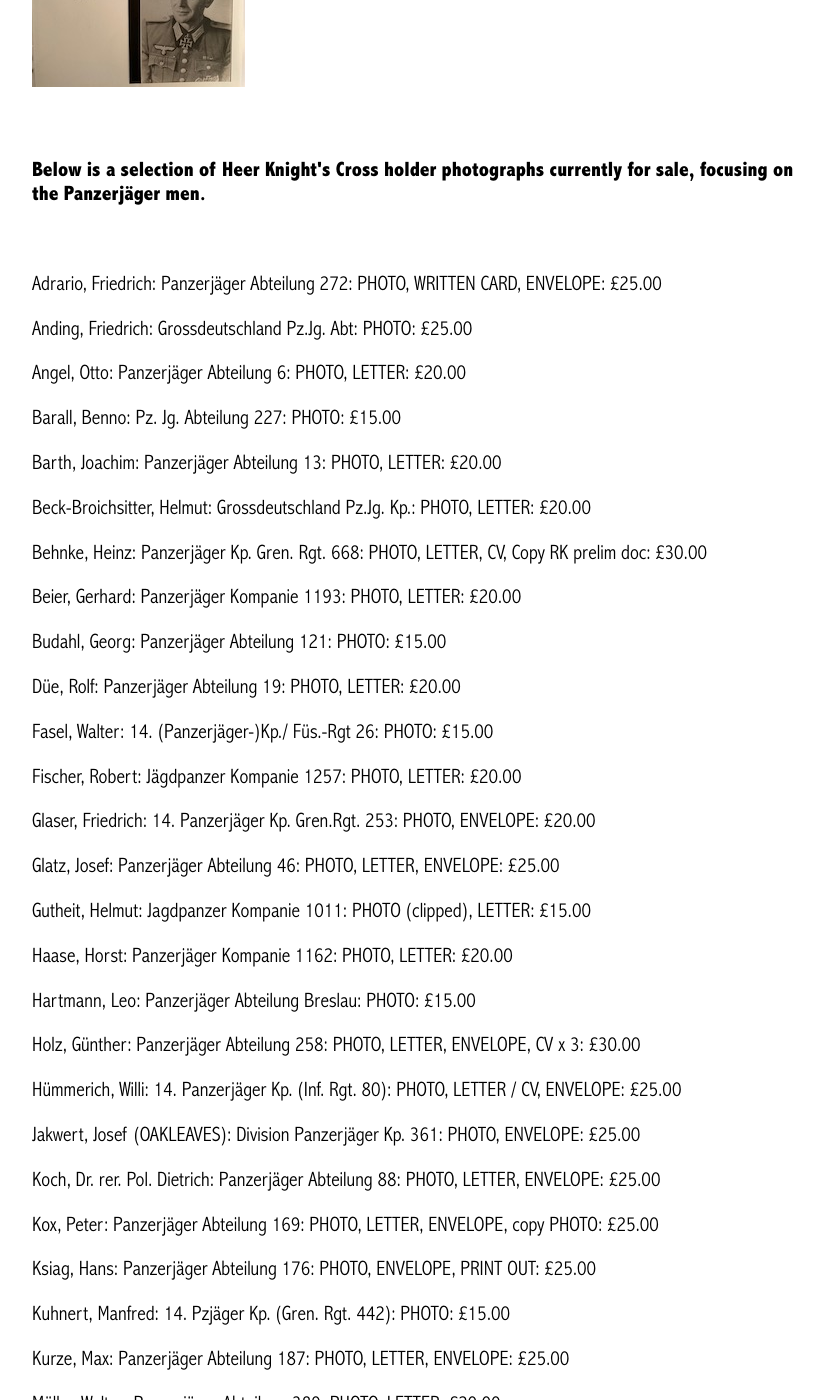
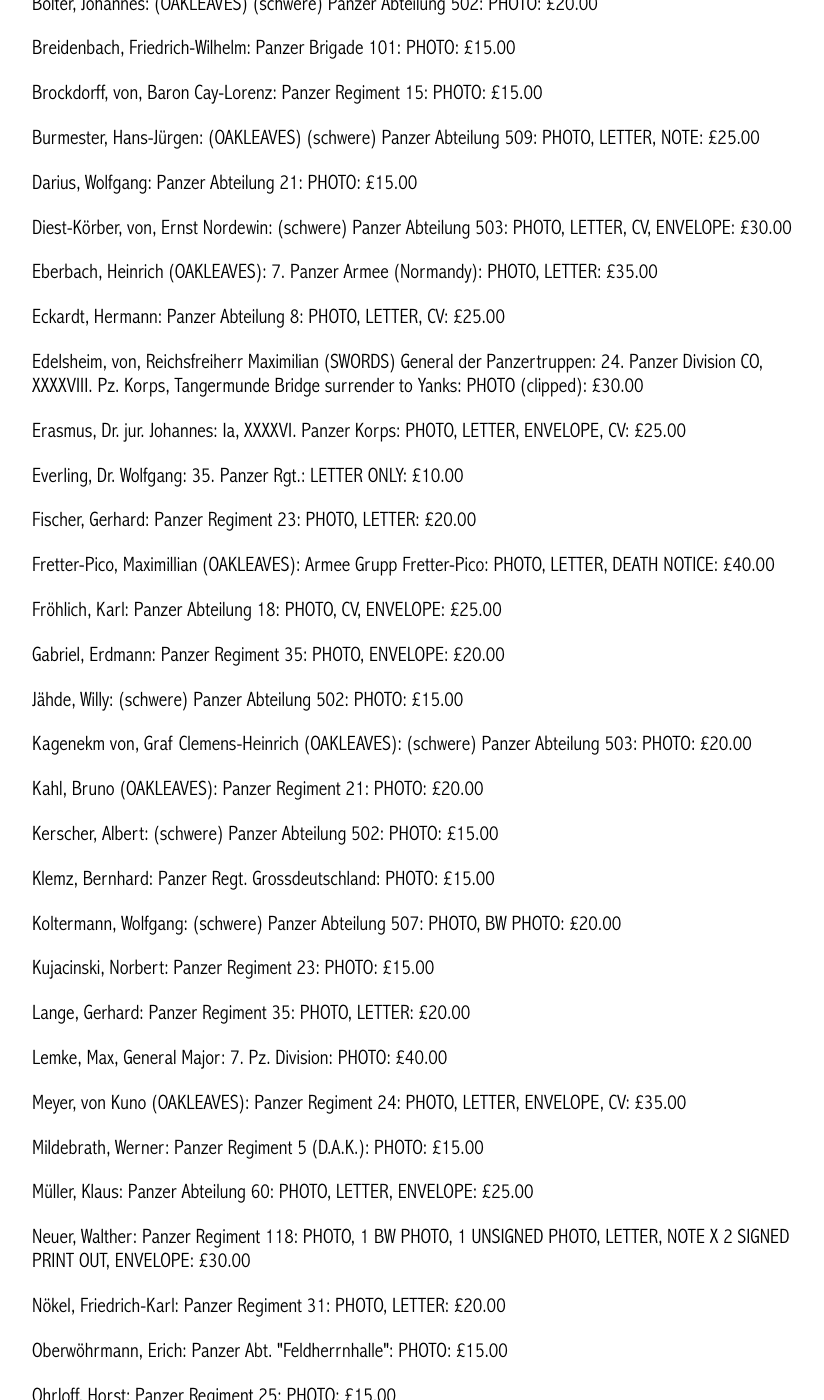
Before and after one commit to lahphotographs/lahphotographs.github.com, a Jekyll site: the page built from heer_photos.md, in a window 1280 px wide and 1400 px high, scrolled down 1107 px. Shown: the whole window, without its empty margins (213-1037 px from the left). Built offline with Jekyll 4.4.1, drawn with Linux system fonts in a browser that asks for light colours; some of the changed text lies outside the part shown.

Commit message:
Update heer_photos.md

```diff
--- a/heer_photos.md
+++ b/heer_photos.md
@@ -7,62 +7,69 @@ class: book_cover
 ---
 
 <p float="left">
-<img src="./assets/Friedrich Anding.jpg"/>
-<img src="./assets/Budahl.jpg"/>
-<img src="./assets/Walter Fasal.jpg"/>
-<img src="./assets/Leo Hartmann 2.jpg"/>
-<img src="./assets/Hans Ksiag.jpg"/>
-<img src="./assets/Karl-Heinz Noak.jpg"/>
-<img src="./assets/Georg Straube.jpg"/>
+<img src="./assets/Bruno Kahl 2.jpg"/>
+<img src="./assets/Hermann Bix 2.jpg"/>
+<img src="./assets/Heinrich Eberbach.jpg"/>
+<img src="./assets/Hellmuth Schlomer.jpg"/>
 </p>
 <br />
-<p><b>Below is a selection of Heer Knight's Cross holder photographs currently for sale, focusing on  the Panzerjäger men.</b></p>
+<p><b>Below is a selection of Heer Knight's Cross holder photographs currently for sale, this batch focusing on: HEER Panzermen.</b></p>
 <br />
-<p>Adrario,	Friedrich:	Panzerjäger Abteilung 272:	PHOTO, WRITTEN CARD, ENVELOPE:	£25.00</p>
-<p>Anding,	Friedrich:	Grossdeutschland Pz.Jg. Abt:	PHOTO:	£25.00</p>
-<p>Angel,	Otto:	Panzerjäger Abteilung 6:	PHOTO, LETTER:	£20.00</p>
-<p>Barall,	Benno: Pz. Jg. Abteilung 227:	PHOTO:	£15.00</p>
-<p>Barth,	Joachim: Panzerjäger Abteilung 13:	PHOTO, LETTER:	£20.00</p>
-<p>Beck-Broichsitter,	Helmut: Grossdeutschland Pz.Jg. Kp.:	PHOTO, LETTER:	£20.00</p>
-<p>Behnke,	Heinz: Panzerjäger Kp. Gren. Rgt. 668:	PHOTO, LETTER, CV, Copy RK prelim doc:	£30.00</p>
-<p>Beier,	Gerhard: Panzerjäger Kompanie 1193:	PHOTO, LETTER:	£20.00</p>
-<p>Budahl,	Georg: Panzerjäger Abteilung 121:	PHOTO:	£15.00</p>
-<p>Düe,	Rolf: Panzerjäger Abteilung 19:	PHOTO, LETTER:	£20.00</p>
-<p>Fasel,	Walter: 14. (Panzerjäger-)Kp./ Füs.-Rgt 26:	PHOTO:	£15.00</p>
-<p>Fischer,	Robert: Jägdpanzer Kompanie 1257:	PHOTO, LETTER:	£20.00</p>
-<p>Glaser,	Friedrich: 14. Panzerjäger Kp. Gren.Rgt. 253:	PHOTO, ENVELOPE:	£20.00</p>
-<p>Glatz,	Josef: Panzerjäger Abteilung 46:	PHOTO, LETTER, ENVELOPE:	£25.00</p>
-<p>Gutheit,	Helmut: Jagdpanzer Kompanie 1011:	PHOTO (clipped), LETTER:		£15.00</p>
-<p>Haase,	Horst: Panzerjäger Kompanie 1162:	PHOTO, LETTER:	£20.00</p>
-<p>Hartmann,	Leo: Panzerjäger Abteilung Breslau:	PHOTO:	£15.00</p>
-<p>Holz,	Günther: Panzerjäger Abteilung 258:	PHOTO, LETTER, ENVELOPE, CV x 3:	£30.00</p>
-<p>Hümmerich,	Willi: 14. Panzerjäger Kp. (Inf. Rgt. 80):	PHOTO, LETTER / CV, ENVELOPE:	£25.00</p>
-<p>Jakwert,	Josef	(OAKLEAVES): Division Panzerjäger Kp. 361:	PHOTO, ENVELOPE:	£25.00</p>
-<p>Koch,	Dr. rer. Pol. Dietrich: Panzerjäger Abteilung 88:	PHOTO, LETTER, ENVELOPE:	£25.00</p>
-<p>Kox,	Peter: Panzerjäger Abteilung 169:	PHOTO, LETTER, ENVELOPE, copy PHOTO:	£25.00</p>
-<p>Ksiag,	Hans: Panzerjäger Abteilung 176:	PHOTO, ENVELOPE, PRINT OUT:	£25.00</p>
-<p>Kuhnert,	Manfred: 14. Pzjäger Kp. (Gren. Rgt. 442):	PHOTO:	£15.00</p>
-<p>Kurze,	Max: Panzerjäger Abteilung 187:	PHOTO, LETTER, ENVELOPE:	£25.00</p>
-<p>Müller,	Walter: Panzerjäger Abteilung 389:	PHOTO, LETTER:	£20.00</p>
-<p>Musculus,	Friedrich-Heinrich: Panzerjäger Abteilung 111:	PHOTO, NOTE, ADDRESS LABEL:	£25.00</p>
-<p>Neigl,	Ludwig: Panzerjäger Abteilung 519:	PHOTO, LETTER, ENVELOPE:	£25.00</p>
-<p>Niemietz,	Josef: Panzerjäger Abteilung 332:	PHOTO, LETTER, ENVELOPE:	£25.00</p>
-<p>Noak,	Karl-Heinz	(OAKLEAVES):	Panzerjäger Abteilung 46:	PHOTO (clipped):	£10.00</p>
-<p>Planitz, von der	Max Edler: Panzerjäger Abteilung 161:	PHOTO, LETTER, ENVELOPE:	£25.00</p>
-<p>Radowski,	Eduard: Panzerjäger Abteilung 53:	PHOTO, 2 SIGNED NOTES:	£20.00</p>
-<p>Rehm,	Erich: Panzerjäger Kompanie 1156:	PHOTO, LETTER, CV ( 3 double sided page):	£25.00</p>
-<p>Rehnitz,	Konrad: Panzerjäger Abteilung 27:	PHOTO, LETTER, ADDRESS LABEL:	£25.00</p>
-<p>Reuter,	Erich: (schwere) Panzerjäger Abt. 519:	PHOTO, LETTER, ENVELOPE, PRINT OUT:	£30.00</p>
-<p>Schacht,	Heinz: Panzerjäger Abteilung 158:	PHOTO:	£15.00</p>
-<p>Scheibig,	Erich: Panzerjäger Kp. (Gren. Rgt. 174):	PHOTO:	£15.00</p>
-<p>Schmalz,	Eberhard: Panzerjäger Kompanie 1102:	PHOTO:	£15.00</p>
-<p>Siebert,	Franz: Panzerjäger Abteilung 306:	PHOTO:	£15.00</p>
-<p>Straube,	Georg:	Panzerjäger Abteilung 18:	PHOTO, PRINT OUT:	£20.00</p>
-<p>Weyel,	Erich: Panzerjäger, Inf. Rgt. 506:	PHOTO, LETTER, CV, ENVELOPE:	£25.00</p>
-<p>Wilke,	Giselher: Panzerjäger Abteilung 19:	PHOTO, CV, ENVELOPE:	£25.00</p>
-<p>Windschüttl,	Peter: 14. (Panzerjäger) /Gren. Reg. 7:	PHOTO, LETTER, ENVELOPE, PRINT OUT:	£30.00</p>
-<p>Zahn,	Dr. rer. Pol. Eberhard	(OAKLEAVES):	Panzerjäger Abt. 33 (D.A.K.):	PHOTO:	£20.00</p>
-<p>Zenker,	Franz: Panzerjaeger Abteilung 12:	PHOTO, copy PHOTO:	£15.00</p>
-<p>Zoll,	Erhard: Panzerjäger, Gren. Rgt. 436:	PHOTO:	£15.00</p>
+<p><b><center>'Panzer Soldaten'</center></b></p>
+<p>Alber,	Robert: Panzer Abteilung 201: PHOTO, LETTER, ENVELOPE, CV: £25.00</p>
+<p>Bachor, Willy: Panzer Regiment 24: PHOTO: £15.00</p>
+<p>Bauer,	Ludwig: Panzer Rgt. 33 'Prinz Eugen': PHOTO, LETTER, ENVELOPE:	£25.00
+<P>Beschnidt, Werner: Panzer Abteilung 103:	PHOTO, LETTER, CV, ENVELOPE, NOTE: £30.00</p>
+<p>Bix,	Hermann: Panzer Regiment 35: PHOTO:	£15.00</p>
+<p>Bölter,	Johannes: (OAKLEAVES) (schwere) Panzer Abteilung 502: PHOTO:	£20.00</p>
+<p>Breidenbach,	Friedrich-Wilhelm: Panzer Brigade 101: PHOTO:	£15.00</p>
+<p>Brockdorff, von,	Baron Cay-Lorenz: Panzer Regiment 15: PHOTO:	£15.00</p>
+<p>Burmester,	Hans-Jürgen: (OAKLEAVES) (schwere) Panzer Abteilung 509: PHOTO, LETTER, NOTE:	£25.00</p>
+<p>Darius,	Wolfgang: Panzer Abteilung 21: PHOTO:	£15.00</p>
+<p>Diest-Körber, von,		Ernst Nordewin: (schwere) Panzer Abteilung 503: PHOTO, LETTER, CV, ENVELOPE:	£30.00</p>
+<p>Eberbach,	Heinrich (OAKLEAVES): 7. Panzer Armee (Normandy): PHOTO, LETTER:	£35.00</p>
+<p>Eckardt,	Hermann: Panzer Abteilung 8: PHOTO, LETTER, CV:	£25.00</p>
+<p>Edelsheim, von,	Reichsfreiherr Maximilian	(SWORDS) General der Panzertruppen: 24. Panzer Division CO, XXXXVIII. Pz. Korps, Tangermunde Bridge surrender to Yanks: PHOTO (clipped):	£30.00</p>
+<p>Erasmus,	Dr. jur. Johannes: Ia, XXXXVI. Panzer Korps: PHOTO, LETTER, ENVELOPE, CV:	£25.00</p>
+<p>Everling,	Dr. Wolfgang: 35. Panzer Rgt.: LETTER ONLY:	£10.00</p>
+<p>Fischer,	Gerhard: Panzer Regiment 23: PHOTO, LETTER:	£20.00</p>
+<p>Fretter-Pico,	Maximillian (OAKLEAVES): Armee Grupp Fretter-Pico: PHOTO, LETTER, DEATH NOTICE:	£40.00</p>
+<p>Fröhlich,	Karl: Panzer Abteilung 18: PHOTO, CV, ENVELOPE:	£25.00</p>
+<p>Gabriel,	Erdmann: Panzer Regiment 35: PHOTO, ENVELOPE:	£20.00</p>
+<p>Jähde,	Willy: (schwere) Panzer Abteilung 502: PHOTO:	£15.00</p>
+<p>Kagenekm von,	Graf Clemens-Heinrich	(OAKLEAVES): (schwere) Panzer Abteilung 503: PHOTO:	£20.00</p>
+<p>Kahl,	Bruno	(OAKLEAVES): Panzer Regiment 21: PHOTO:	£20.00</p>
+<p>Kerscher,	Albert: (schwere) Panzer Abteilung 502: PHOTO:	£15.00</p>
+<p>Klemz,	Bernhard: Panzer Regt. Grossdeutschland: PHOTO: £15.00</p>
+<p>Koltermann,	Wolfgang: (schwere) Panzer Abteilung 507: PHOTO, BW PHOTO:	£20.00</p>
+<p>Kujacinski,	Norbert: Panzer Regiment 23: PHOTO:	£15.00</p>
+<p>Lange,	Gerhard: Panzer Regiment 35: PHOTO, LETTER:	£20.00</p>
+<p>Lemke,	Max, General Major: 7. Pz. Division: PHOTO: £40.00</p>
+<p>Meyer, von	Kuno (OAKLEAVES): Panzer Regiment 24: PHOTO, LETTER, ENVELOPE, CV: £35.00</p>
+<p>Mildebrath,	Werner: Panzer Regiment 5 (D.A.K.): PHOTO:	£15.00</p>
+<p>Müller,	Klaus: Panzer Abteilung 60: PHOTO, LETTER, ENVELOPE:	£25.00</p>
+<p>Neuer,	Walther: Panzer Regiment 118: PHOTO, 1 BW PHOTO, 1 UNSIGNED PHOTO, LETTER, NOTE X 2 SIGNED PRINT OUT, ENVELOPE:	£30.00</p>
+<p>Nökel,	Friedrich-Karl: Panzer Regiment 31: PHOTO, LETTER:	£20.00</p>
+<p>Oberwöhrmann,	Erich: Panzer Abt.  "Feldherrnhalle": PHOTO:	£15.00</p>
+<p>Ohrloff,	Horst: Panzer Regiment 25: PHOTO:	£15.00</p>
+<p>Peters,	Reinhard: Panzer Regiment 35: PHOTO:	£15.00</p>
+<p>Philipp,	Ernst	(OAKLEAVES): Panzer Regiment 1: PHOTO: £20.00</p>
+<p>Plato, von,	Anton-Detlev: Ia, 5. Panzer Division: PHOTO, CV: £20.00</p>
+<p>Rettemeier,	Josef	(OAKLEAVES): Panzer Abteilung 5: PHOTO, ENVELOPE:	£25.00</p>
+<p>Schlömer,	Helmuth	(OAKLEAVES) Generalleutnant,: XIV. Panzer Korps, XIV. Pz. Kps, surrender at Stalingrad, Nat Comm Free Germany: PHOTO: £45.00</p>
+<p>Schönfeld,	Kurt: Panzer Regiment 10: PHOTO:	£15.00</p>
+<p>Schultz,	Fritz-Rudolf	(OAKLEAVES): Panzer Regiment 35: PHOTO, LETTER:	£25.00</p>
+<p>Schulze,	Paul	(OAKLEAVES): Panzer Regiment 21: PHOTO:	£20.00</p>
+<p>Schulz-Merkel,	Dr. med. Hans-Joachim: Panzer Regiment 35: PHOTO, LETTER, ENVELOPE:	£25.00</p>
+<p>Strasser,	Erwin: Panzer Regiment 33: PHOTO:	£15.00</p>
+<p>Thaler,	Andreas: Panzer Regiment 25: PHOTO, SIGNED BUSINESS CARD:	£20.00</p>
+<p>Weidenbrück,	Wilhelm	(OAKLEAVES): 2. Panzer Division: PHOTO, LETTER, ENVELOPE: £30.00</p>
+<p>Westhoven,	Franz: 3. Pz. Div., 21. Pz. Div., 2. Pz. Div.: PHOTO, LETTER, ENVELOPE:	£35.00</p>
+<p>Wiesmann,	Hugo: Panzer Regiment 11: PHOTO:	£15.00</p>
+<p>Wietersheim, von, 	Walter: Grossdeutschland Panzer Reg.: PHOTO:	£15.00</p>
+<p>Wirsching,		Maximillian: (schwere) Panzer Abteilung 507: PHOTO:	£15.00</p>
+<p>Wolf,	Alfred: Panzer Regiment 23: PHOTO, LETTER:	£20.00</p>
+<p>Wollschläger,	Artur: Panzer Regiment 35: PHOTO, LETTER, ENVELOPE:	£25.00</p>
+<p>Zobel,	Horst: Panzer "Muncheberg": PHOTO, CV:	£20.00</p>
 <br />
 <p><b><center>Not see the person you would like to add to your collection in the list above? Just ask for who you seek, so that I can confirm whether they are within the wider collection.</center></b></p>
```
